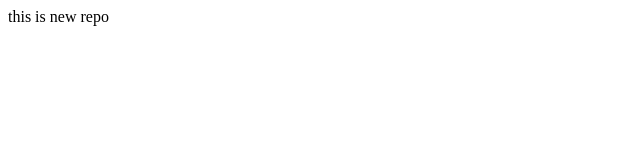
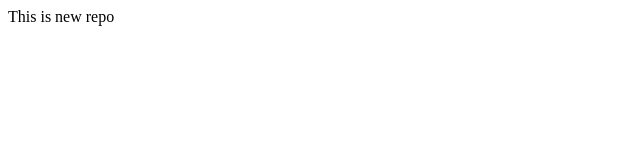
Before and after one commit to Piyush99-tech/localrepo, a plain HTML site: page index.html in a window 1280 px wide. Shown: the full height of the page, 0-640 px from the left. Drawn offline with Linux system fonts and the light colour scheme.

Commit message:
again small

```diff
--- a/index.html
+++ b/index.html
@@ -1 +1 @@
-<p> this is new repo</p>
+<p>This is new repo </p>
```
